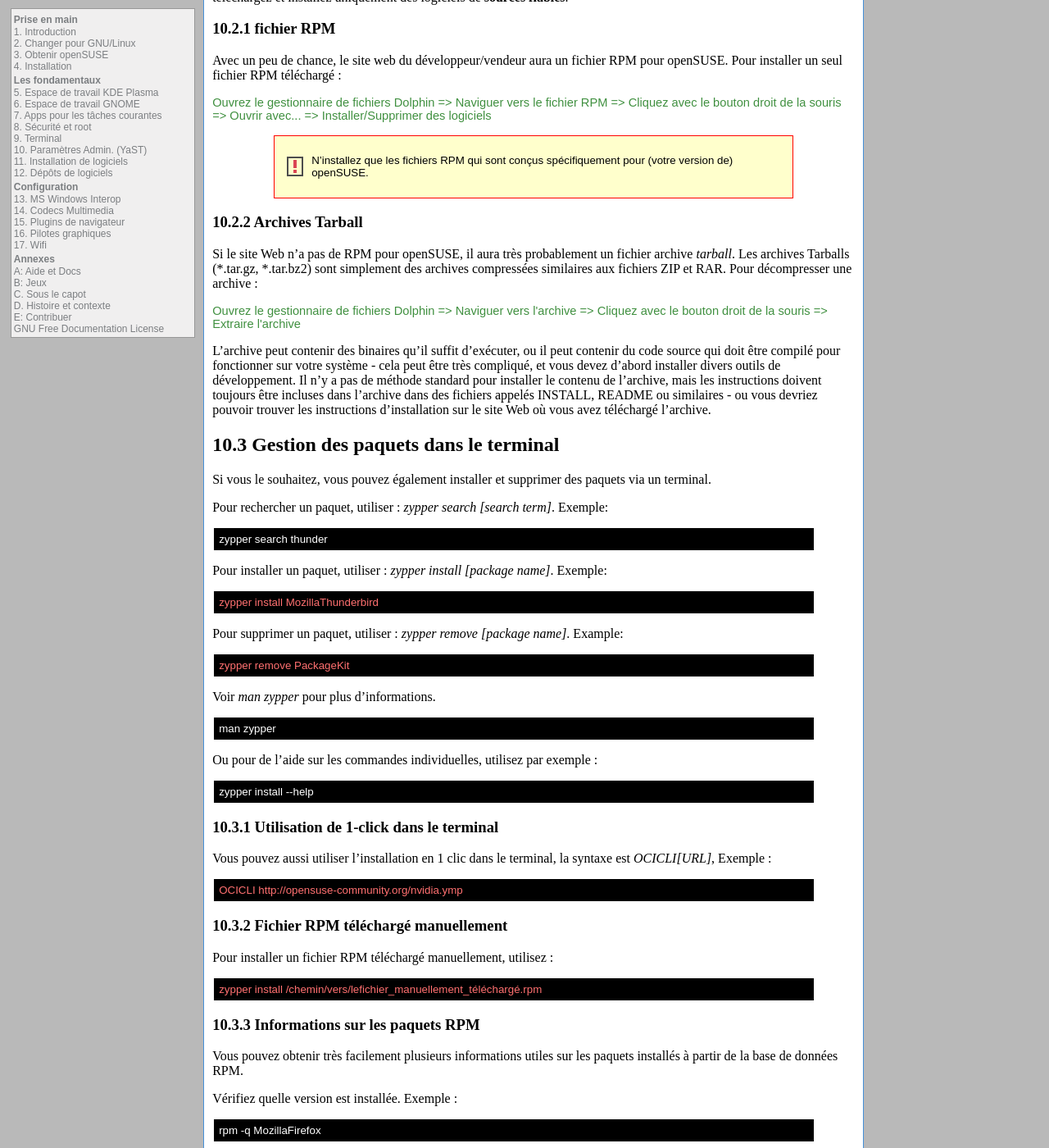
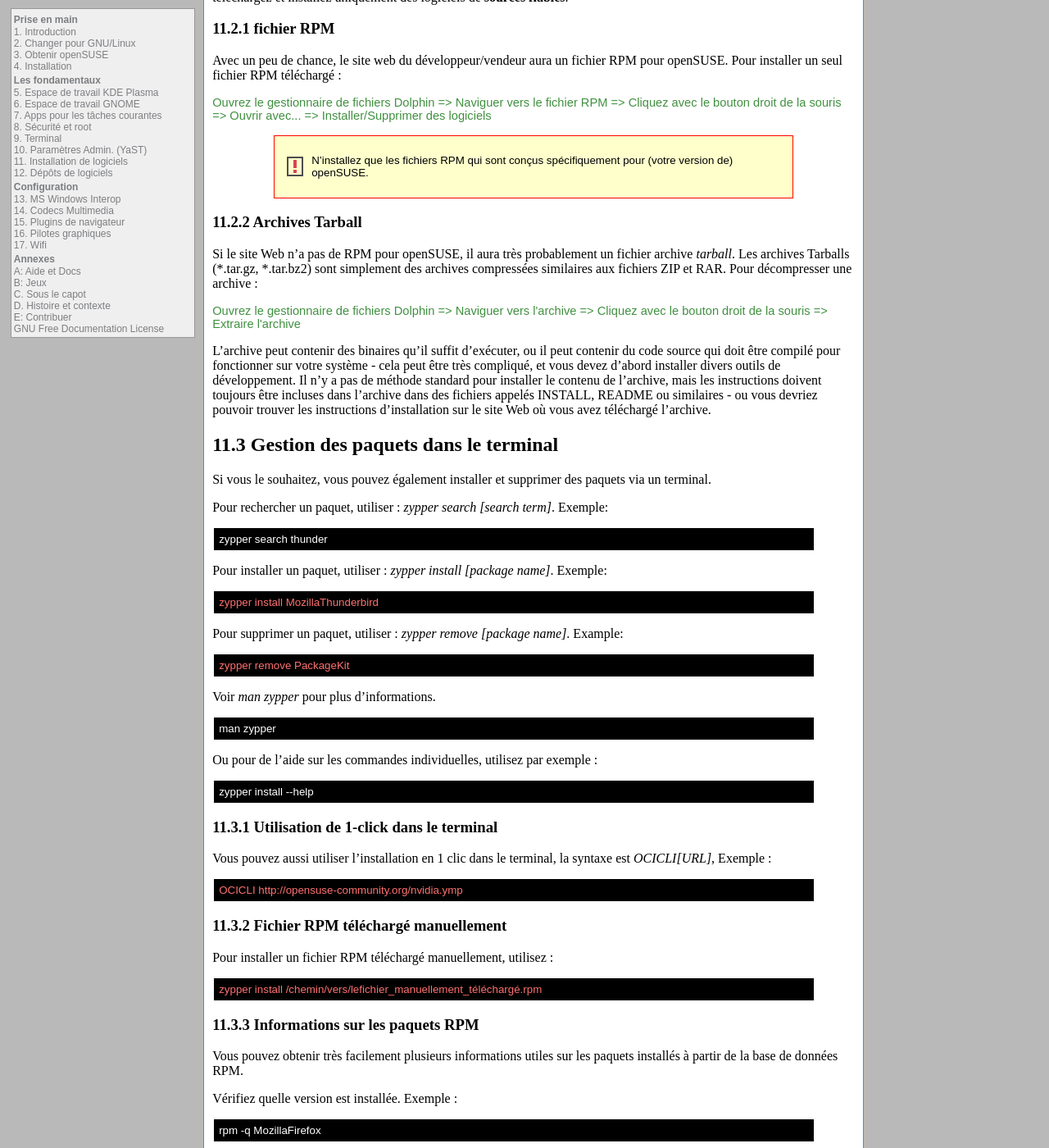
Before and after one commit to alionetasso/opensuse-guide-fr, a Jekyll site: the page built from installpackage.md, in a window 1280 px wide and 1400 px high, scrolled down 1264 px. Shown: the whole window at 82% size. Built offline with Jekyll 4.4.1, drawn with Linux system fonts in a browser that asks for light colours; some of the changed text lies outside the part shown.

Commit message:
fix numbers in installpackage.md

```diff
--- a/_data/menu.yml
+++ b/_data/menu.yml
@@ -24,7 +24,7 @@
   - title: 10. Paramètres Admin. (YaST)
     link: yast
   - title: 11. Installation de logiciels
-    link: installationpaquets
+    link: installpackage
   - title: 12. Dépôts de logiciels
     link: depots
 
--- a/installpackage.md
+++ b/installpackage.md
@@ -1,14 +1,14 @@
 ---
 layout: default
-title: 10. Installation de logiciels - Installer les programmes avec le gestionnaire de paquets
+title: 11. Installation de logiciels - Installer les programmes avec le gestionnaire de paquets
 permalink: installationpaquets
 ---
 
-# 10. Installation d'un logiciel
+# 11. Installation d'un logiciel
 
 L'installation d'un logiciel est généralement très facile sur openSUSE. Il y a un gestionnaire de paquets, qui vous permet d'installer et de supprimer des paquets très facilement - c'est comparable aux app stores que l'on trouve sur de nombreux smartphones modernes.
 
-## 10.1 Utilisation du gestionnaire de paquets
+## 11.1 Utilisation du gestionnaire de paquets
 
 Ouvrez simplement YaST Software Management.
 
@@ -19,7 +19,7 @@ Maintenant, recherchez le paquet que vous voulez, sélectionnez-le pour l'instal
 
 {% include tip.html tip="La disponibilité des logiciels dans le gestionnaire de logiciels dépend des _dépôts de logiciels_ configurés. Pour en savoir plus sur les dépôts de logiciels, lisez le chapitre suivant." %}
 
-### 10.1.1 Utilisation de l'installation en 1-clic
+### 11.1.1 Utilisation de l'installation en 1-clic
 
 Lorsque vous naviguez sur des sites Web liés à openSUSE, il est probable que vous rencontriez des boutons tels que celui-ci :
 
@@ -27,13 +27,13 @@ Lorsque vous naviguez sur des sites Web liés à openSUSE, il est probable que v
 
 L'installation en 1 clic (également appelée "Installation directe") automatise simplement le processus d'ajout d'un ou plusieurs dépôts de logiciels au gestionnaire de paquets et l'installation d'un ou plusieurs paquets RPM. Par conséquent, l'installation en 1 clic _devrait être utilisée avec le même soin_ que l'ajout manuel de dépôts non officiels (voir le chapitre suivant pour en savoir plus sur les dépôts de logiciels).
 
-## 10.2 Autres méthodes d'installation
+## 11.2 Autres méthodes d'installation
 
 La plupart des utilisateurs trouveront tout ce dont ils ont besoin et plus encore dans le gestionnaire de paquets - surtout si quelques dépôts de logiciels supplémentaires sont ajoutés (voir chapitre suivant). Mais tous les logiciels ne sont pas empaquetés et fournis via des dépôts, et les logiciels non-libres ne peuvent généralement pas être redistribués légalement via le gestionnaire de paquets en raison des restrictions de licence.
 
 Dans ces cas, vous devrez aller sur le site Web du développeur/fournisseur et télécharger et installer le logiciel manuellement - mais **toujours** rechercher d'abord un paquet openSUSE dans les dépôts - et vous assurer que vous téléchargez et installez uniquement des logiciels de **sources fiables**.
 
-### 10.2.1 fichier RPM
+### 11.2.1 fichier RPM
 
 Avec un peu de chance, le site web du développeur/vendeur aura un fichier RPM pour openSUSE. Pour installer un seul fichier RPM téléchargé :
 
@@ -41,7 +41,7 @@ Avec un peu de chance, le site web du développeur/vendeur aura un fichier RPM p
 
 {% include note.html note="N'installez que les fichiers RPM qui sont conçus spécifiquement pour (votre version de) openSUSE." %}
 
-### 10.2.2 Archives Tarball
+### 11.2.2 Archives Tarball
 
 Si le site Web n'a pas de RPM pour openSUSE, il aura très probablement un fichier archive _tarball_. Les archives Tarballs (\*.tar.gz, \*.tar.bz2) sont simplement des archives compressées similaires aux fichiers ZIP et RAR. Pour décompresser une archive :
 
@@ -49,7 +49,7 @@ Si le site Web n'a pas de RPM pour openSUSE, il aura très probablement un fichi
 
 L'archive peut contenir des binaires qu'il suffit d'exécuter, ou il peut contenir du code source qui doit être compilé pour fonctionner sur votre système - cela peut être très compliqué, et vous devez d'abord installer divers outils de développement. Il n'y a pas de méthode standard pour installer le contenu de l'archive, mais les instructions doivent toujours être incluses dans l'archive dans des fichiers appelés INSTALL, README ou similaires - ou vous devriez pouvoir trouver les instructions d'installation sur le site Web où vous avez téléchargé l'archive.
 
-## 10.3 Gestion des paquets dans le terminal
+## 11.3 Gestion des paquets dans le terminal
 
 Si vous le souhaitez, vous pouvez également installer et supprimer des paquets via un terminal.
 
@@ -73,19 +73,19 @@ Ou pour de l'aide sur les commandes individuelles, utilisez par exemple :
 
 <div class="cl">zypper install --help</div>
 
-### 10.3.1 Utilisation de 1-click dans le terminal
+### 11.3.1 Utilisation de 1-click dans le terminal
 
 Vous pouvez aussi utiliser l'installation en 1 clic dans le terminal, la syntaxe est _OCICLI[URL]_, Exemple :
 
 <div class="clroot">OCICLI http://opensuse-community.org/nvidia.ymp</div>
 
-### 10.3.2 Fichier RPM téléchargé manuellement
+### 11.3.2 Fichier RPM téléchargé manuellement
 
 Pour installer un fichier RPM téléchargé manuellement, utilisez :
 
 <div class="clroot">zypper install /chemin/vers/lefichier_manuellement_téléchargé.rpm</div>
 
-### 10.3.3 Informations sur les paquets RPM
+### 11.3.3 Informations sur les paquets RPM
 
 Vous pouvez obtenir très facilement plusieurs informations utiles sur les paquets installés à partir de la base de données RPM.
 
```
